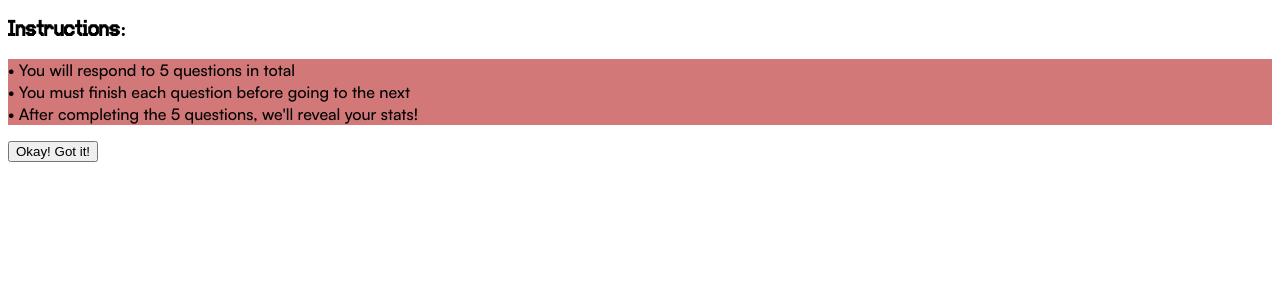
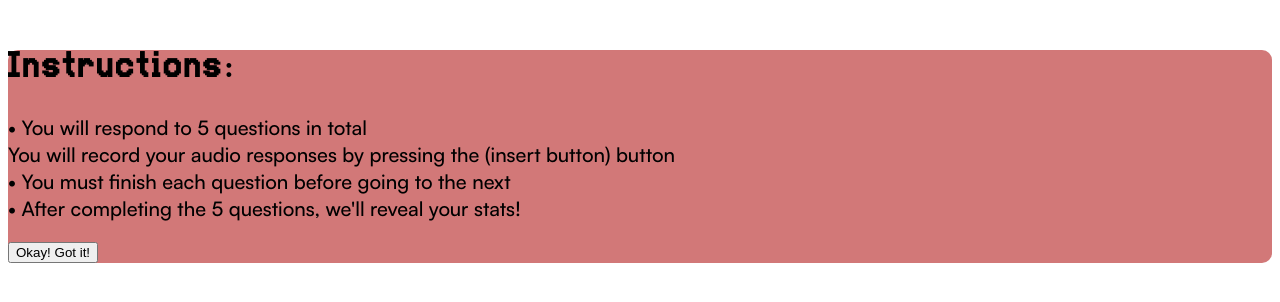
Before and after one commit to rachel-pu/WiNG.it-hackathon, a Flask app: page /instructions in a window 1280 px wide. Shown: the top 302 px of the page. Run offline with Flask 3, Linux system fonts and the light colour scheme.

Commit message:
styled some instructions

```diff
--- a/static/styles/instructions.css
+++ b/static/styles/instructions.css
@@ -8,13 +8,27 @@
     src: url('../fonts/Satoshi_Complete/Fonts/OTF/Satoshi-Medium.otf');
 }
 
+.instructionsMainDiv{
+    margin-top: 50px;
+    border-radius: 10px;
+    background-color: #d27878;
+
+
+}
+
 .instructionsHeading{
+    font-size: 30px;
+    letter-spacing: 3px;
     font-family: eas-vhs;
 
 }
 
 .instructionBullets{
-    background-color: #d27878;
+    font-size: 20px;
     font-family: satoshi-medium;
 
 }
+
+.okayButton{
+    justify-content: center;
+}
--- a/templates/instructions.html
+++ b/templates/instructions.html
@@ -6,13 +6,17 @@
     <title>Instructions</title>
 </head>
 <body>
+    <div class= instructionsMainDiv>
         <h3 class=" instructionsHeading">Instructions:</h3>
         <p class="instructionBullets">
             • You will respond to 5 questions in total
+            <br> You will record your audio responses by pressing the (insert button) button
             <br>• You must finish each question before going to the next
             <br>• After completing the 5 questions, we'll reveal your stats!
         </p>
-    <button>Okay! Got it!</button>
+        <button class= "okayButton">Okay! Got it!</button>
+    </div>
+
 
 </body>
 </html>
```
Lines whose indentation alone changed are shown as unchanged.
